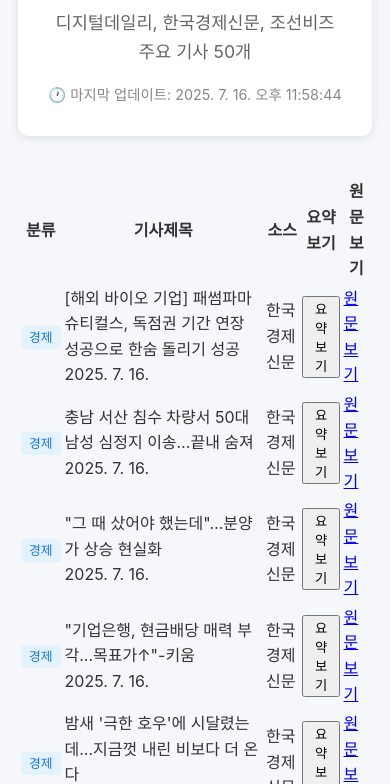
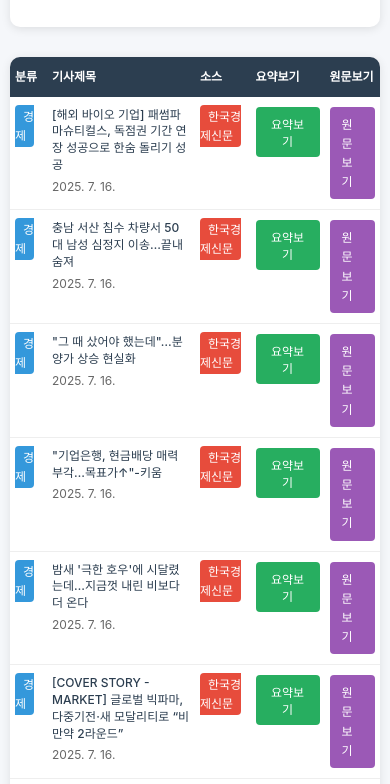
Before and after one commit to mozozom/daily-news-summary, a website: page docs/index.html in a window 390 px wide. Shown: the part 211-995 px from the top of the page. Drawn offline with Linux system fonts and the light colour scheme.

Commit message:
Update style.css

```diff
--- a/docs/style.css
+++ b/docs/style.css
@@ -1,4 +1,3 @@
-const cssContent = `
 * {
     margin: 0;
     padding: 0;
@@ -13,14 +12,14 @@
 }
 
 .container {
-    max-width: 800px;
+    max-width: 1400px;
     margin: 0 auto;
     padding: 20px;
 }
 
 header {
     text-align: center;
-    margin-bottom: 40px;
+    margin-bottom: 30px;
     background: white;
     padding: 30px;
     border-radius: 10px;
@@ -43,148 +42,149 @@
     color: #888;
 }
 
-.news-item {
+.table-container {
     background: white;
-    margin-bottom: 20px;
     border-radius: 10px;
     box-shadow: 0 2px 10px rgba(0,0,0,0.1);
     overflow: hidden;
-    transition: transform 0.2s;
+    overflow-x: auto;
 }
 
-.news-item:hover {
-    transform: translateY(-2px);
+.news-table {
+    width: 100%;
+    border-collapse: collapse;
+    font-size: 14px;
 }
 
-.news-header {
-    padding: 20px 20px 10px;
-    display: flex;
-    justify-content: space-between;
-    align-items: flex-start;
-    gap: 15px;
+.news-table th {
+    background: #2c3e50;
+    color: white;
+    padding: 15px 10px;
+    text-align: left;
+    font-weight: 600;
+    position: sticky;
+    top: 0;
+    z-index: 10;
 }
 
-.news-header h2 {
-    flex: 1;
-    font-size: 1.3rem;
+.news-table th:nth-child(1) { width: 8%; }   /* 분류 */
+.news-table th:nth-child(2) { width: 45%; }  /* 기사제목 */
+.news-table th:nth-child(3) { width: 12%; }  /* 소스 */
+.news-table th:nth-child(4) { width: 20%; }  /* 요약보기 */
+.news-table th:nth-child(5) { width: 15%; }  /* 원문보기 */
+
+.news-table td {
+    padding: 15px 10px;
+    border-bottom: 1px solid #eee;
+    vertical-align: top;
+}
+
+.news-table tr:hover {
+    background-color: #f8f9fa;
+}
+
+.title-cell {
     line-height: 1.4;
 }
 
+.news-title {
+    font-weight: 500;
+    margin-bottom: 5px;
+    color: #2c3e50;
+}
+
+.news-date {
+    font-size: 12px;
+    color: #666;
+}
+
 .category {
-    background: #e3f2fd;
-    color: #1976d2;
+    background: #3498db;
+    color: white;
     padding: 4px 8px;
     border-radius: 4px;
-    font-size: 0.8rem;
-    white-space: nowrap;
+    font-size: 12px;
+    font-weight: 500;
 }
 
-time {
-    color: #666;
-    font-size: 0.9rem;
-    white-space: nowrap;
+.source {
+    background: #e74c3c;
+    color: white;
+    padding: 4px 8px;
+    border-radius: 4px;
+    font-size: 12px;
+    font-weight: 500;
 }
 
-.summary-box {
-    margin: 0 20px 15px;
-    background: linear-gradient(135deg, #f8f9fa 0%, #e9ecef 100%);
-    border: 1px solid #dee2e6;
-    border-radius: 8px;
-    padding: 20px;
-    box-shadow: 0 2px 4px rgba(0,0,0,0.05);
+.summary-btn {
+    background: #27ae60;
+    color: white;
+    border: none;
+    padding: 8px 12px;
+    border-radius: 4px;
+    cursor: pointer;
+    font-size: 12px;
+    font-weight: 500;
+    margin-bottom: 10px;
+    transition: background 0.2s;
+}
+
+.summary-btn:hover {
+    background: #219a52;
 }
 
 .summary-content {
-    line-height: 1.6;
+    background: #f8f9fa;
+    padding: 10px;
+    border-radius: 4px;
+    font-size: 13px;
+    line-height: 1.5;
+    color: #555;
+    border-left: 3px solid #27ae60;
 }
 
-.summary-line {
-    margin-bottom: 8px;
-    color: #495057;
+.original-link {
+    background: #9b59b6;
+    color: white;
+    text-decoration: none;
+    padding: 8px 12px;
+    border-radius: 4px;
+    font-size: 12px;
+    font-weight: 500;
+    display: inline-block;
+    transition: background 0.2s;
 }
 
-.summary-line:last-child {
-    margin-bottom: 0;
-}
-
-/* 핵심내용, 주요포인트, 비즈니스영향 스타일링 */
-.summary-line:contains("📌") {
-    font-weight: 600;
-    color: #dc3545;
-    margin-bottom: 12px;
-}
-
-.summary-line:contains("💡") {
-    font-weight: 600;
-    color: #007bff;
-    margin-bottom: 8px;
-    margin-top: 12px;
-}
-
-.summary-line:contains("🎯") {
-    font-weight: 600;
-    color: #28a745;
-    margin-bottom: 8px;
-    margin-top: 12px;
-}
-
-.summary-line:contains("-") {
-    margin-left: 15px;
-    position: relative;
-}
-
-.summary-line:contains("-"):before {
-    content: "•";
-    position: absolute;
-    left: -15px;
-    color: #6c757d;
-}
-
-.content-preview {
-    padding: 0 20px 15px;
-    color: #666;
-    line-height: 1.6;
-}
-
-.news-footer {
-    padding: 15px 20px;
-    border-top: 1px solid #eee;
-    text-align: right;
-}
-
-.read-more {
-    color: #2196f3;
-    text-decoration: none;
-    font-weight: 500;
-    transition: color 0.2s;
-}
-
-.read-more:hover {
-    color: #1976d2;
+.original-link:hover {
+    background: #8e44ad;
 }
 
 footer {
     text-align: center;
-    margin-top: 40px;
+    margin-top: 30px;
     padding: 20px;
     color: #666;
     font-size: 0.9rem;
 }
 
+/* 모바일 최적화 */
 @media (max-width: 768px) {
     .container {
         padding: 10px;
     }
 
-    .news-header {
-        flex-direction: column;
-        gap: 10px;
+    .news-table {
+        font-size: 12px;
     }
 
-    .news-header h2 {
-        font-size: 1.1rem;
+    .news-table th,
+    .news-table td {
+        padding: 10px 5px;
     }
+
+    .news-table th:nth-child(1) { width: 10%; }
+    .news-table th:nth-child(2) { width: 40%; }
+    .news-table th:nth-child(3) { width: 15%; }
+    .news-table th:nth-child(4) { width: 20%; }
+    .news-table th:nth-child(5) { width: 15%; }
 }
-`;
-
-fs.writeFileSync('docs/style.css', cssContent);
```
